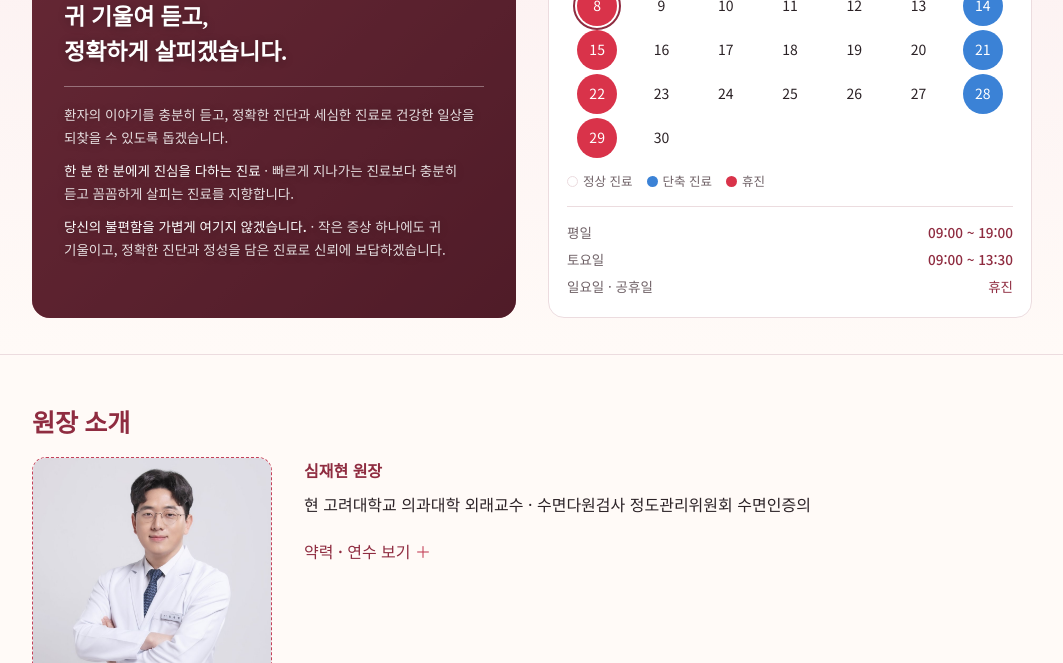
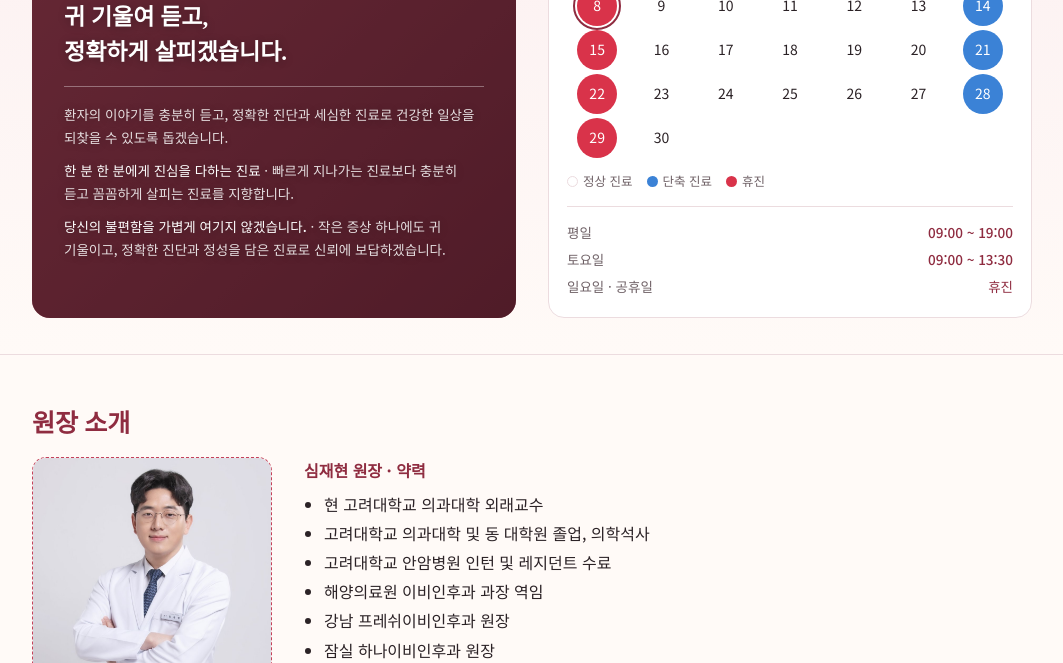
Before and after one commit to Jaehyun-Shim1014/Shim-ent, a plain HTML site: page index.html in a window 1280 px wide. Shown: the part 287-950 px from the top of the page, without its empty margins (108-1171 px from the left). Drawn offline with Linux system fonts and the light colour scheme.

Commit message:
원장 약력 접기 해제(전체 표시)
Co-Authored-By: Claude Sonnet 5.5 <noreply@anthropic.com>
Claude-Session: https://claude.ai/code/session_01FGUuwfgTVSYo4uYXh4SVqj

```diff
--- a/index.html
+++ b/index.html
@@ -186,10 +186,7 @@ footer{background:#3a2a2f;color:#e9dcdf;padding:28px 0;font-size:13px}footer p{m
   <div class="doc">
     <div class="photo">원장 사진 자리<img src="images/doctor.jpg" alt="심재현 원장" onerror="this.remove()"></div>
     <div>
-      <h3>심재현 원장</h3>
-      <p class="docsum">현 고려대학교 의과대학 외래교수 · 수면다원검사 정도관리위원회 수면인증의</p>
-      <details class="cv"><summary>약력 · 연수 보기</summary>
-      <h3>약력</h3>
+      <h3>심재현 원장 · 약력</h3>
       <ul>
         <li>현 고려대학교 의과대학 외래교수</li>
         <li>고려대학교 의과대학 및 동 대학원 졸업, 의학석사</li>
@@ -209,7 +206,6 @@ footer{background:#3a2a2f;color:#e9dcdf;padding:28px 0;font-size:13px}footer p{m
         <li>고려대학교 이비인후과 Temporal Bone Dissection Course</li>
         <li>고려대학교 이비인후과 Head-and-Neck Surgery Course</li>
       </ul>
-      </details>
     </div>
   </div>
 </div></section>
```
